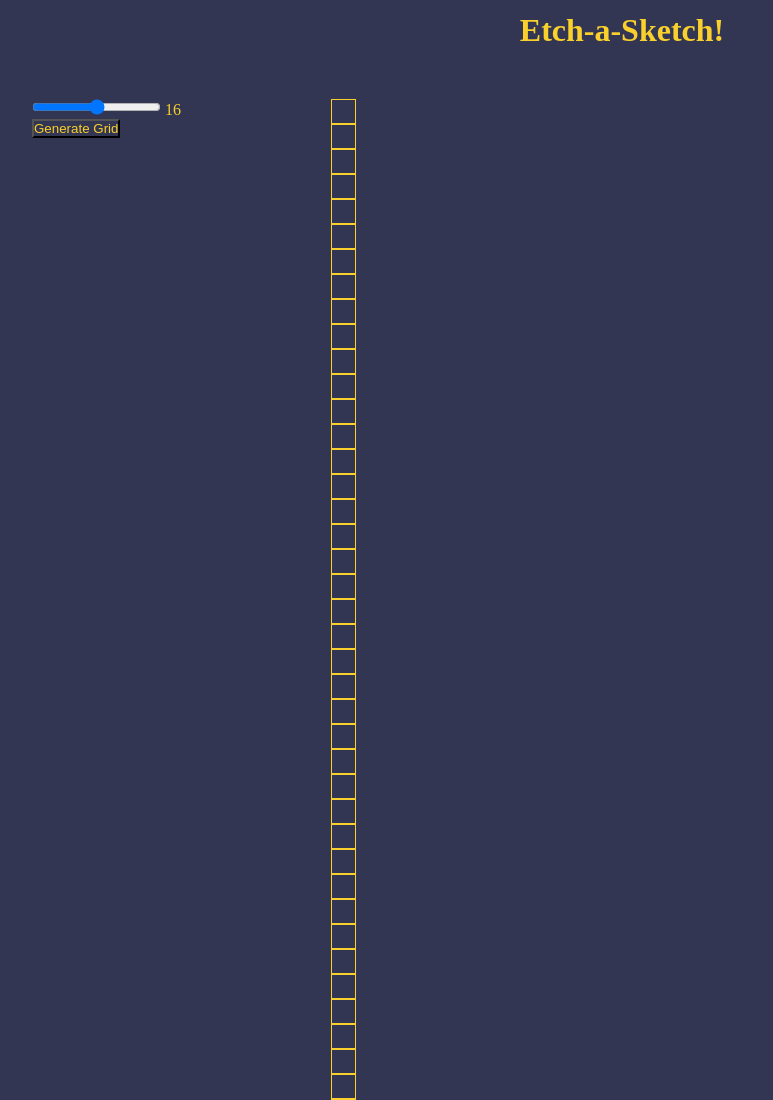
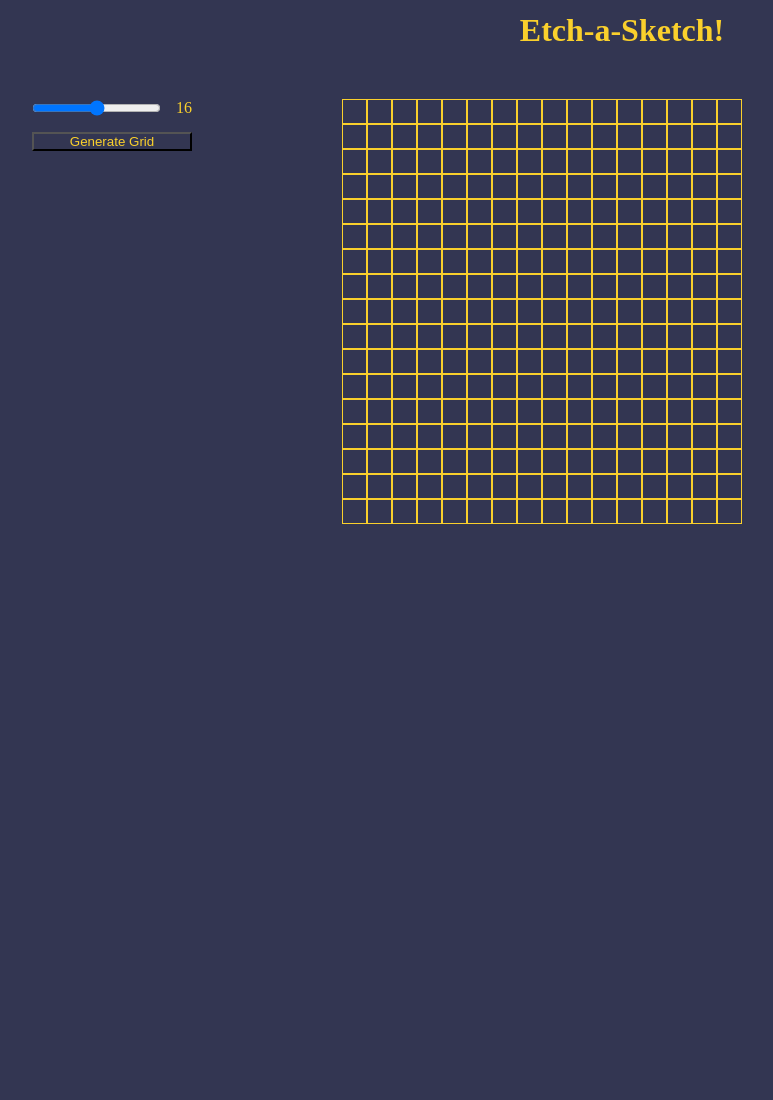
Before and after one commit to reecevlr/odin_etch-a-sketch, a plain HTML site: page index.html in a window 1280 px wide. Shown: the top 1100 px of the page, without its empty margins (18-791 px from the left). After the commit the page ends 812 px from the top, so only its background shows below. Drawn offline with Linux system fonts and the light colour scheme.

Commit message:
Add style for settings

```diff
--- a/style.css
+++ b/style.css
@@ -24,11 +24,22 @@ h1 {
 
 .settings {
     margin: 50px;
+
+    display: flex;
+    flex-flow: nowrap column;
+    gap: 15px;
+}
+
+.settings-size {
+    display: flex;
+    gap: 15px;
 }
 
 .container-grid {
     margin: 50px;
+
     display: grid;
+    grid-template-columns: repeat(16, 0fr);
 }
 
 .grid-cell:hover {
```
